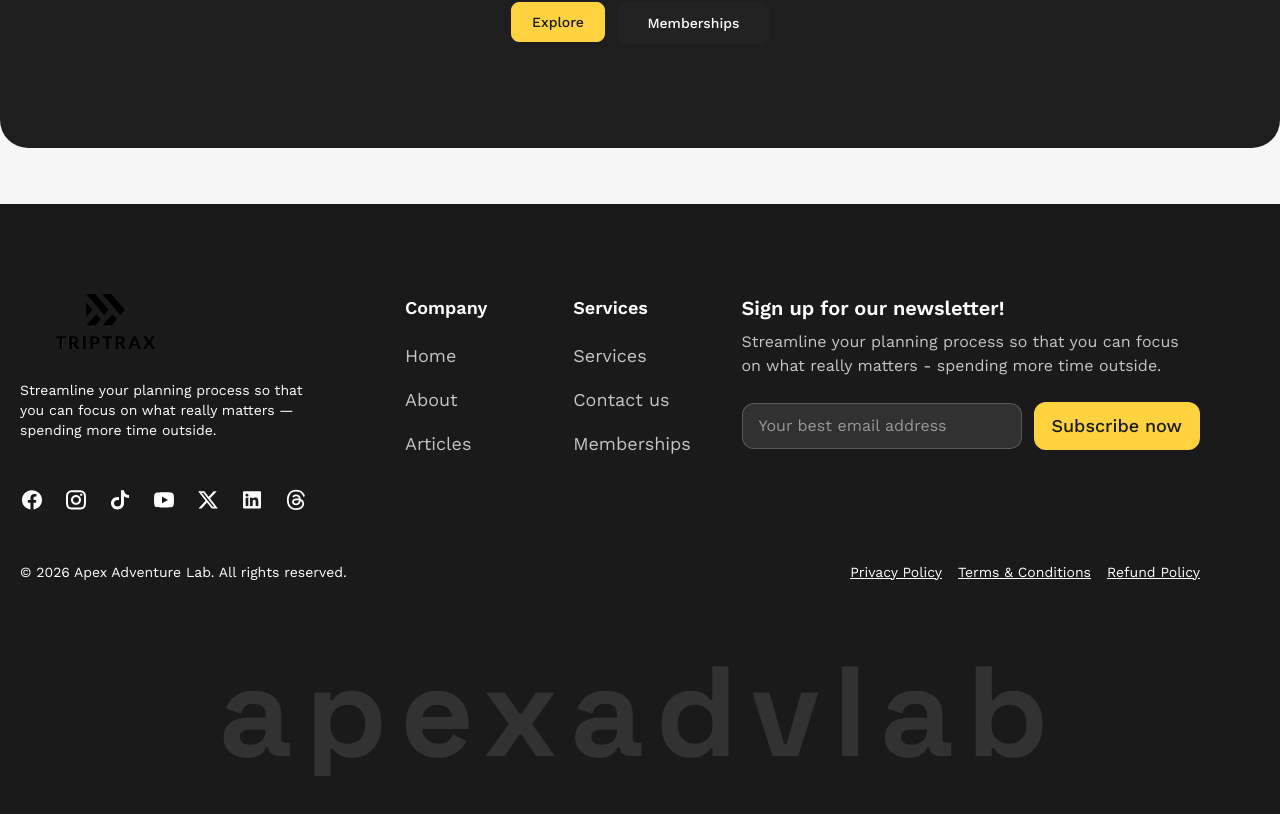
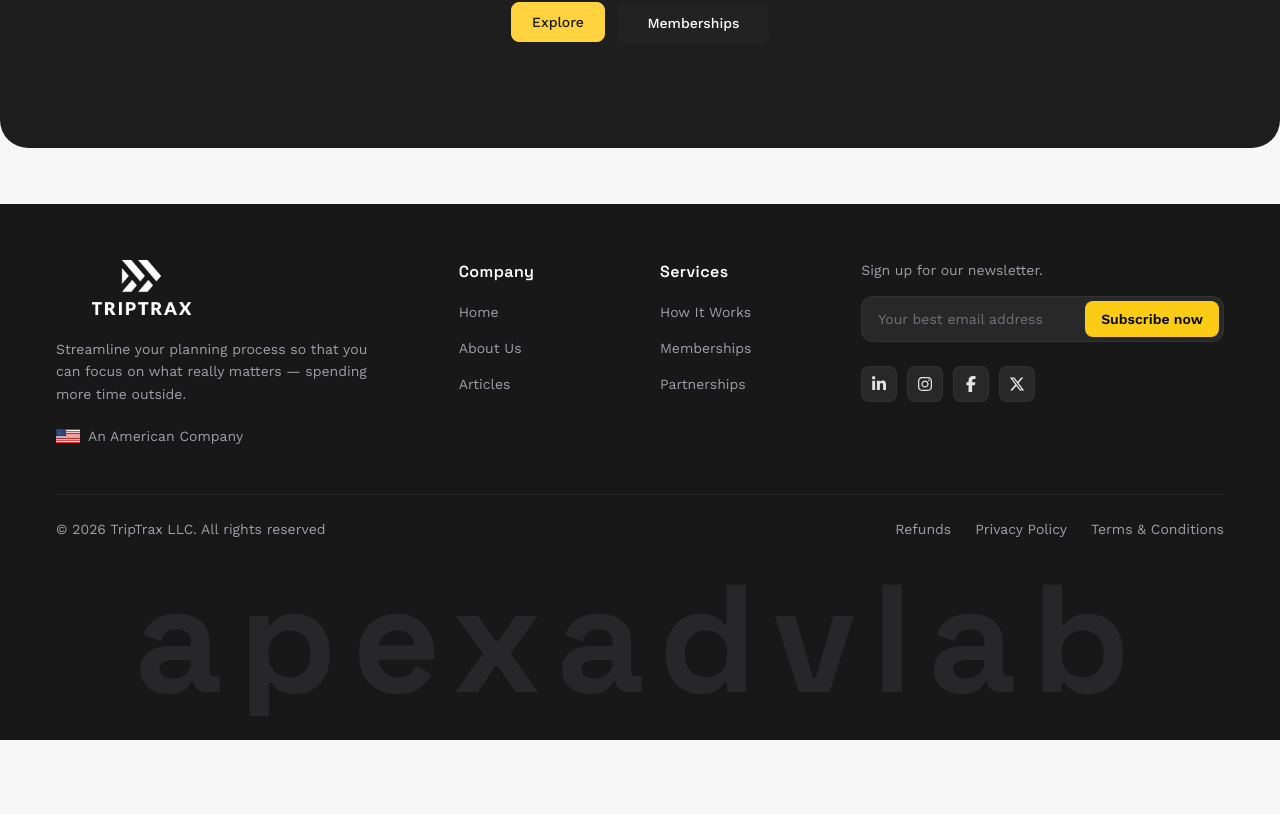
Before and after one commit to Tahsin0909/Scout-AI, a Next.js app: page / in a window 1280 px wide. Shown: the part 6688-7502 px from the top of the page. After the commit the page ends 7428 px from the top, so only its background shows below. Built offline with nearby package versions, Linux system fonts and the light colour scheme.

Commit message:
footer section is udpated

```diff
--- a/src/components/footer/components/Footer.tsx
+++ b/src/components/footer/components/Footer.tsx
@@ -1,57 +1,216 @@
+
+// import Link from "next/link";
+// import { Brand } from "./Brand";
+// import { Button } from "@/components/ui/button";
+
+// export const Footer = () => {
+//   // Define sections based on the image
+//   const footerSections = [
+//     {
+//       // title: "APEX",
+//       title: "Company",
+//       links: [
+//         { label: "Home", href: "/" },
+//         // { label: "Packages", href: "/packages" },
+//         { label: "About", href: "/about" },
+//         { label: "Articles", href: "/articles" },
+//       ],
+//     },
+//     {
+//       // title: "Company",
+//       title: "Services",
+//       links: [
+//         { label: "Services", href: "/" },
+//         // { label: "Contact us", href: "/contact" },
+//         { label: "Memberships", href: "/memberships" },
+//       ],
+//     },
+//   ];
+
+//   const policy = {
+//     links: [
+//       { label: "Privacy Policy", href: "/privacy" },
+//       { label: "Terms & Conditions", href: "/terms" },
+//       { label: "Refund Policy", href: "/refund" },
+//     ],
+//   };
+
+//   return (
+//     <footer className="lg:pt-[90px] pt-[90px] pb-10 bg-dark-primary dark:bg-charcoal-black">
+//       <div className="container">
+//         <div className="max-w-[1180px] relative z-[1]">
+//           {/* Main footer grid */}
+//           <div className="grid grid-cols-1 sm:grid-cols-2  lg:grid-cols-[345px_1fr_1fr_1fr] gap-10 lg:gap-x-10 lg:gap-y-14">
+//             <Brand />
+//             {footerSections.map((section, id) => (
+//               <div key={id}>
+//                 <h2 className="text-lg font-semibold font-work-sans text-white mb-5">
+//                   {section.title}
+//                 </h2>
+//                 <ul className="flex flex-col gap-4">
+//                   {section.links.map((link, id) => (
+//                     <li key={id}>
+//                       <Link
+//                         href={link.href}
+//                         className="text-silver-gray text-lg transition-colors duration-300 hover:text-white dark:hover:text-primary"
+//                       >
+//                         {link.label}
+//                       </Link>
+//                     </li>
+//                   ))}
+//                 </ul>
+//               </div>
+//             ))}
+//             {/* Newsletter section */}
+//             <div className="space-y-6 col-span-2 lg:col-span-1">
+//               <div>
+//                 <h3 className="text-white text-xl font-semibold font-work-sans">
+//                   Sign up for our newsletter!
+//                 </h3>
+//                 <p className="text-silver-gray text-base mt-2">
+//                   Streamline your planning process so that you can focus on what really matters - spending more time outside.
+//                 </p>
+//               </div>
+//               <div className="flex flex-col sm:flex-row md:items-center gap-3">
+//                 <input
+//                   type="email"
+//                   placeholder="Your best email address"
+//                   className="px-4 py-2.5 rounded-xl bg-white/10 border border-white/20 text-white placeholder:text-silver-gray/70 focus:outline-none focus:border-primary transition-colors w-full sm:w-[280px]"
+//                 />
+//                 <Button
+//                   className=" md:text-lg text-sm  font-work-sans font-medium transition-colors duration-300 md:gap-2 gap-1 outline-none border-2 border-primary bg-primary rounded-xl md:px-4 px-2 md:py-2 py-1.5 h-auto">
+//                   <span>Subscribe now</span>
+//                 </Button>
+//               </div>
+//             </div>
+//           </div>
+
+
+
+//           {/* Bottom section with copyright and policies */}
+//           <div className="flex sm:flex-row flex-col items-center justify-between lg:mt-12 mt-14">
+//             <div>
+//               <p className="text-white text-sm">
+//                 &copy; {new Date().getFullYear()} Apex Adventure Lab. All rights reserved.
+//               </p>
+//             </div>
+//             <div>
+//               <ul className="flex flex-wrap justify-center gap-4">
+//                 {policy.links.map((link, id) => (
+//                   <li key={id}>
+//                     <Link
+//                       href={link.href}
+//                       className="text-white text-sm underline dark:hover:text-primary transition-colors duration-300 ease-in-out"
+//                     >
+//                       {link.label}
+//                     </Link>
+//                   </li>
+//                 ))}
+//               </ul>
+//             </div>
+//           </div>
+//         </div>
+//       </div>
+
+//       {/* Big brand text - An American Company */}
+//       <div className="w-full overflow-hidden mt-16">
+//         <h1 className="text-center text-white font-extrabold text-[10vw] text-nowrap opacity-10 select-none leading-none tracking-widest">
+//           apexadvlab
+//         </h1>
+//       </div>
+//     </footer>
+//   );
+// };
+
+
+
+
+"use client";
+
+import React, { useState } from "react";
+import Image from "next/image";
 import Link from "next/link";
-import { Brand } from "./Brand";
-import { Button } from "@/components/ui/button";
+import { Logo } from "@/components/logo/Logo";
+import {
+  FaLinkedinIn,
+  FaInstagram,
+  FaFacebookF,
+  FaXTwitter,
+} from "react-icons/fa6";
 
 export const Footer = () => {
-  // Define sections based on the image
-  const footerSections = [
-    {
-      // title: "APEX",
-      title: "Company",
-      links: [
+  const [email, setEmail] = useState("");
+
+  const handleSubscribe = (e: React.FormEvent) => {
+    e.preventDefault();
+    if (email) {
+      // Handle newsletter subscription action
+      setEmail("");
+    }
+  };
+
+  const companyLinks = [
     { label: "Home", href: "/" },
-        // { label: "Packages", href: "/packages" },
-        { label: "About", href: "/about" },
+    { label: "About Us", href: "/about" },
     { label: "Articles", href: "/articles" },
-      ],
-    },
-    {
-      // title: "Company",
-      title: "Services",
-      links: [
-        { label: "Services", href: "/" },
-        { label: "Contact us", href: "/contact" },
-        { label: "Memberships", href: "/memberships" },
-      ],
-    },
   ];
 
-  const policy = {
-    links: [
+  const servicesLinks = [
+    { label: "How It Works", href: "/how-it-works" },
+    { label: "Memberships", href: "/memberships" },
+    { label: "Partnerships", href: "/partnerships" },
+  ];
+
+  const socialLinks = [
+    { name: "LinkedIn", icon: FaLinkedinIn, href: "https://linkedin.com" },
+    { name: "Instagram", icon: FaInstagram, href: "https://instagram.com" },
+    { name: "Facebook", icon: FaFacebookF, href: "https://facebook.com" },
+    { name: "Twitter/X", icon: FaXTwitter, href: "https://x.com" },
+  ];
+
+  const policyLinks = [
+    { label: "Refunds", href: "/refund" },
     { label: "Privacy Policy", href: "/privacy" },
     { label: "Terms & Conditions", href: "/terms" },
-      { label: "Refund Policy", href: "/refund" },
-    ],
-  };
+  ];
 
   return (
-    <footer className="lg:pt-[90px] pt-[90px] pb-10 bg-dark-primary dark:bg-charcoal-black">
-      <div className="container">
-        <div className="max-w-[1180px] relative z-[1]">
-          {/* Main footer grid */}
-          <div className="grid grid-cols-1 sm:grid-cols-2  lg:grid-cols-[345px_1fr_1fr_1fr] gap-10 lg:gap-x-10 lg:gap-y-14">
-            <Brand />
-            {footerSections.map((section, id) => (
-              <div key={id}>
-                <h2 className="text-lg font-semibold font-work-sans text-white mb-5">
-                  {section.title}
-                </h2>
-                <ul className="flex flex-col gap-4">
-                  {section.links.map((link, id) => (
-                    <li key={id}>
+    <footer className="bg-[#181818] text-white pt-14 pb-6 font-sans">
+      <div className="container mx-auto px-4 max-w-[1200px]">
+        {/* Main Footer Content Grid */}
+        <div className="grid grid-cols-1 md:grid-cols-2 lg:grid-cols-12 gap-8 lg:gap-10 pb-12">
+
+          {/* Brand & Info Column (Left) */}
+          <div className="lg:col-span-4 space-y-4">
+            <div className="inline-block">
+              <Logo forceWhite />
+            </div>
+            <p className="text-zinc-400 text-sm leading-relaxed max-w-[320px]">
+              Streamline your planning process so that you can focus on what really matters — spending more time outside.
+            </p>
+            <div className="flex items-center gap-2 pt-1 text-zinc-300 text-sm">
+              <Image
+                src="/footerImg/us.jpg"
+                alt="US Flag"
+                width={26}
+                height={18}
+                className="w-6 h-auto object-cover"
+              />
+              <span className="font-normal text-zinc-400">An American Company</span>
+            </div>
+          </div>
+
+          {/* Company Column */}
+          <div className="lg:col-span-2 space-y-3">
+            <h3 className="text-white text-base font-semibold tracking-wide mb-4">
+              Company
+            </h3>
+            <ul className="space-y-3">
+              {companyLinks.map((link, idx) => (
+                <li key={idx}>
                   <Link
                     href={link.href}
-                        className="text-silver-gray text-lg transition-colors duration-300 hover:text-white dark:hover:text-primary"
+                    className="text-zinc-400 text-sm hover:text-white transition-colors duration-200"
                   >
                     {link.label}
                   </Link>
@@ -59,47 +218,18 @@ export const Footer = () => {
               ))}
             </ul>
           </div>
-            ))}
-            {/* Newsletter section */}
-            <div className="space-y-6 col-span-2 lg:col-span-1">
-              <div>
-                <h3 className="text-white text-xl font-semibold font-work-sans">
-                  Sign up for our newsletter!
+
+          {/* Services Column */}
+          <div className="lg:col-span-2 space-y-3">
+            <h3 className="text-white text-base font-semibold tracking-wide mb-4">
+              Services
             </h3>
-                <p className="text-silver-gray text-base mt-2">
-                  Streamline your planning process so that you can focus on what really matters - spending more time outside.
-                </p>
-              </div>
-              <div className="flex flex-col sm:flex-row md:items-center gap-3">
-                <input
-                  type="email"
-                  placeholder="Your best email address"
-                  className="px-4 py-2.5 rounded-xl bg-white/10 border border-white/20 text-white placeholder:text-silver-gray/70 focus:outline-none focus:border-primary transition-colors w-full sm:w-[280px]"
-                />
-                <Button
-                  className=" md:text-lg text-sm  font-work-sans font-medium transition-colors duration-300 md:gap-2 gap-1 outline-none border-2 border-primary bg-primary rounded-xl md:px-4 px-2 md:py-2 py-1.5 h-auto">
-                  <span>Subscribe now</span>
-                </Button>
-              </div>
-            </div>
-          </div>
-
-
-
-          {/* Bottom section with copyright and policies */}
-          <div className="flex sm:flex-row flex-col items-center justify-between lg:mt-12 mt-14">
-            <div>
-              <p className="text-white text-sm">
-                &copy; {new Date().getFullYear()} Apex Adventure Lab. All rights reserved.
-              </p>
-            </div>
-            <div>
-              <ul className="flex flex-wrap justify-center gap-4">
-                {policy.links.map((link, id) => (
-                  <li key={id}>
+            <ul className="space-y-3">
+              {servicesLinks.map((link, idx) => (
+                <li key={idx}>
                   <Link
                     href={link.href}
-                      className="text-white text-sm underline dark:hover:text-primary transition-colors duration-300 ease-in-out"
+                    className="text-zinc-400 text-sm hover:text-white transition-colors duration-200"
                   >
                     {link.label}
                   </Link>
@@ -107,13 +237,77 @@ export const Footer = () => {
               ))}
             </ul>
           </div>
+
+          {/* Newsletter & Social Column (Right) */}
+          <div className="lg:col-span-4 space-y-4">
+            <p className="text-zinc-400 text-sm font-normal">
+              Sign up for our newsletter.
+            </p>
+
+            {/* Newsletter Input Box */}
+            <form onSubmit={handleSubscribe} className="w-full">
+              <div className="flex items-center bg-[#282828] border border-zinc-700/50 rounded-xl p-1 focus-within:border-zinc-500 transition-all w-full max-w-[420px]">
+                <input
+                  type="email"
+                  value={email}
+                  onChange={(e) => setEmail(e.target.value)}
+                  placeholder="Your best email address"
+                  className="bg-transparent flex-1 px-3 py-1.5 text-sm text-white placeholder:text-zinc-500 focus:outline-none min-w-0"
+                  required
+                />
+                <button
+                  type="submit"
+                  className="bg-[#FACC15] hover:bg-[#eab308] text-zinc-950 font-semibold text-sm px-4 py-2 rounded-lg transition-colors duration-200 whitespace-nowrap shrink-0"
+                >
+                  Subscribe now
+                </button>
+              </div>
+            </form>
+
+            {/* Social Media Boxes */}
+            <div className="flex items-center gap-2.5 pt-2">
+              {socialLinks.map((item, idx) => {
+                const IconComponent = item.icon;
+                return (
+                  <a
+                    key={idx}
+                    href={item.href}
+                    target="_blank"
+                    rel="noopener noreferrer"
+                    aria-label={item.name}
+                    className="w-9 h-9 rounded-lg bg-[#282828] border border-zinc-700/50 flex items-center justify-center text-white hover:bg-zinc-700 hover:border-zinc-500 transition-all duration-200"
+                  >
+                    <IconComponent className="w-4 h-4 text-zinc-200" />
+                  </a>
+                );
+              })}
+            </div>
+          </div>
+
+        </div>
+
+        {/* Bottom Bar Divider & Copyright */}
+        <div className="border-t border-zinc-800/90 pt-6 pb-4">
+          <div className="flex flex-col sm:flex-row items-center justify-between gap-4 text-xs sm:text-sm text-zinc-400">
+            <p>© {new Date().getFullYear()} TripTrax LLC. All rights reserved</p>
+            <div className="flex items-center gap-6">
+              {policyLinks.map((link, idx) => (
+                <Link
+                  key={idx}
+                  href={link.href}
+                  className="hover:text-white transition-colors duration-200"
+                >
+                  {link.label}
+                </Link>
+              ))}
+            </div>
           </div>
         </div>
       </div>
 
-      {/* Big brand text - An American Company */}
-      <div className="w-full overflow-hidden mt-16">
-        <h1 className="text-center text-white font-extrabold text-[10vw] text-nowrap opacity-10 select-none leading-none tracking-widest">
+      {/* Large Brand Background Watermark */}
+      <div className="w-full overflow-hidden select-none pointer-events-none mt-2">
+        <h1 className="text-center text-zinc-600/25 font-extrabold text-[12vw] leading-none tracking-widest lowercase">
           apexadvlab
         </h1>
       </div>
```
Also changed, not shown: public/footerImg/us.jpg (added). Lines whose indentation alone changed are shown as unchanged.
